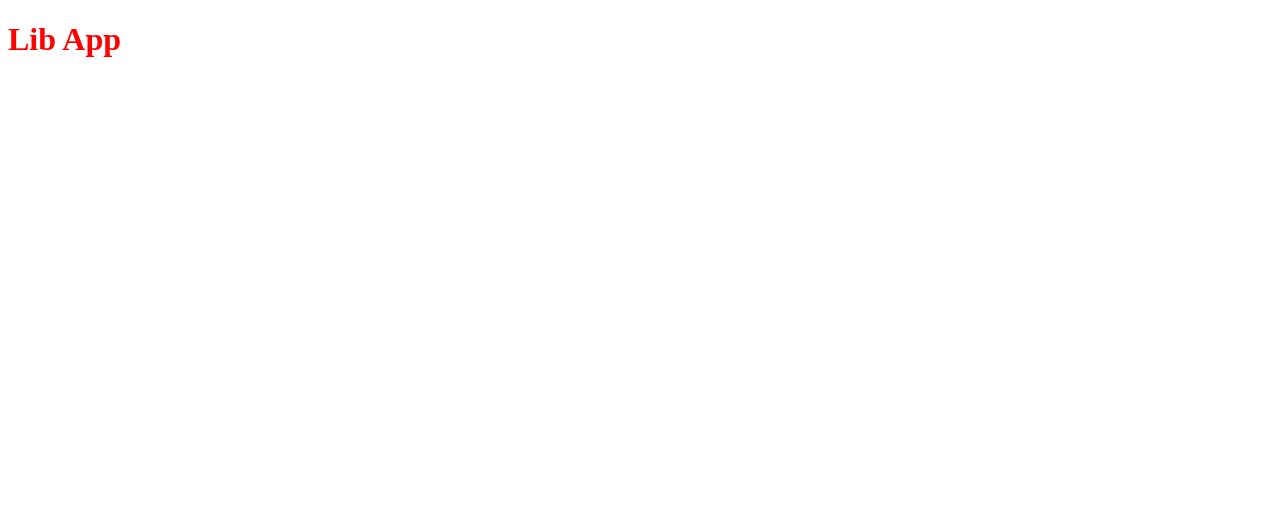
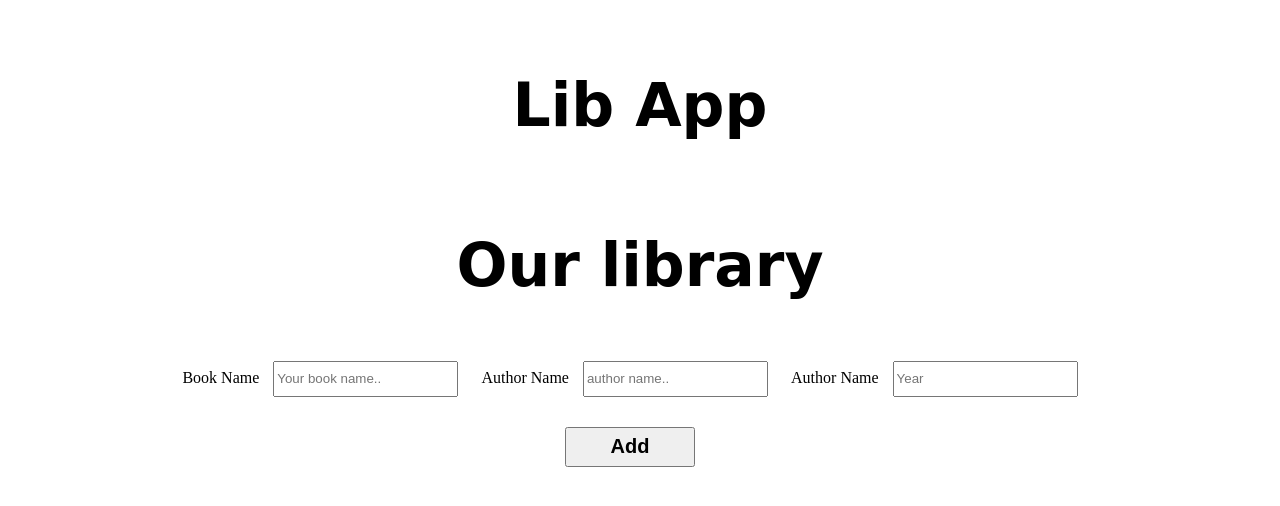
Before and after one commit to FACG4/books, a website: page public/index.html in a window 1280 px wide. Drawn offline with Linux system fonts and the light colour scheme.

Commit message:
add form and stylish

```diff
--- a/public/css/style.css
+++ b/public/css/style.css
@@ -1,3 +1,27 @@
-body {
-  color: red;
+label{
+  margin-right: 10px;
 }
+input{
+  margin-right: 20px;
+height: 30px;
+}
+.add-book{
+  text-align: center;
+}
+
+h1 {
+  padding-bottom: 20px;
+  padding-top: 30px;
+  text-align: center;
+  font-size: 60px;
+  color: black;
+  font-family: 'Lobster', cursive;
+}
+
+input[type=submit] {
+  font-size: 20px;
+  margin-top: 30px;
+  width: 130px;
+  height: 40px;
+  font-weight:bold;
+}
--- a/public/index.html
+++ b/public/index.html
@@ -14,19 +14,43 @@
     <h1>Lib App</h1>
   </header>
 
-  <section id="addBook" class="add-book">
-    <form action="/insert" method="post">
+  <!DOCTYPE html>
+  <html lang="en">
 
-    </form>
+  <head>
+    <meta charset="UTF-8">
+    <meta name="viewport" content="width=device-width, initial-scale=1.0">
+    <meta http-equiv="X-UA-Compatible" content="ie=edge">
+
+    <link rel="stylesheet" href="./css/style.css">
+  </head>
+
+  <body>
+    <header>
+      <h1>Our library</h1>
+    </header>
+
+    <section id="addBook" class="add-book">
+      <form action="/insert" method="post">
+
+        <label for="name">Book Name</label>
+
+      <input type="text" id="name" name="name" placeholder="Your book name..">
+
+      <label for="author">Author Name</label>
+        <input type="text" id="author" name="author" placeholder="author name..">
+
+        <label for="year">Author Name</label>
+          <input type="year" id="year" name="year" placeholder="Year">
+
+        <div class="row">
+         <input type="submit" value="Add">
+        </div>
+
+      </form>
 
 
-  </section>
-  <section id="reserveBook">
-    <form action="" method="post">
-
-    </form>
-
-  </section>
+    </section>
 
   <script src="./js/app.js"></script>
 </body>
```
